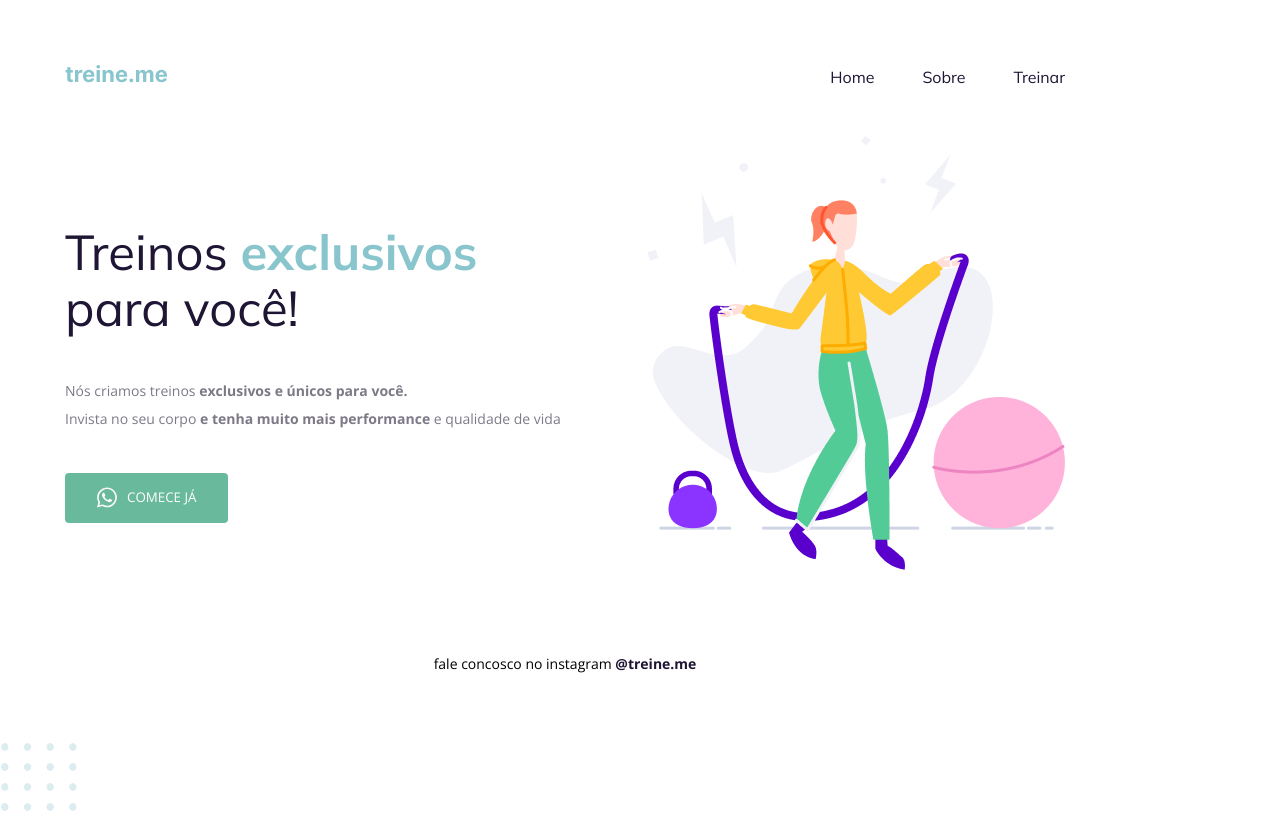
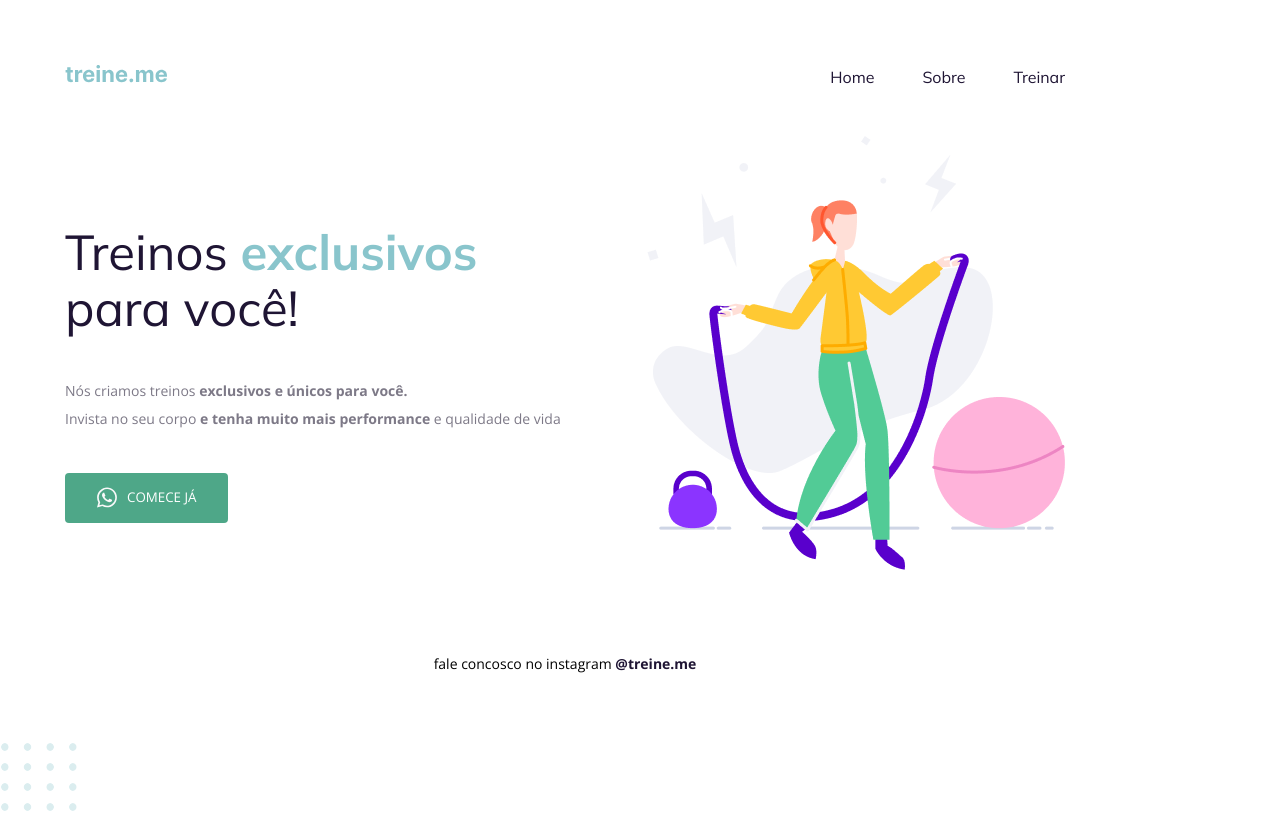
Before and after one commit to daiaanebarbosaf/treineme, a plain HTML site: page index.html in a window 1280 px wide. In both pictures the pointer is over the button "COMECE JÁ". Drawn offline with nearby package versions, Linux system fonts and the light colour scheme.

Commit message:
Update style.css

```diff
--- a/style.css
+++ b/style.css
@@ -3,6 +3,7 @@
   --color-emphasis: #89C5CC;
   --color-paragraph: #7D7987;
   --color-button: #69B99D;
+  --color-button-hover: #4ea788;
 
 }
 
@@ -89,6 +90,12 @@ button {
 
   padding: 14px 32px 15px;
   gap: 10px;
+
+  cursor: pointer;
+}
+
+button:hover {
+  background: var(--color-button-hover);
 }
 
 footer {
```
